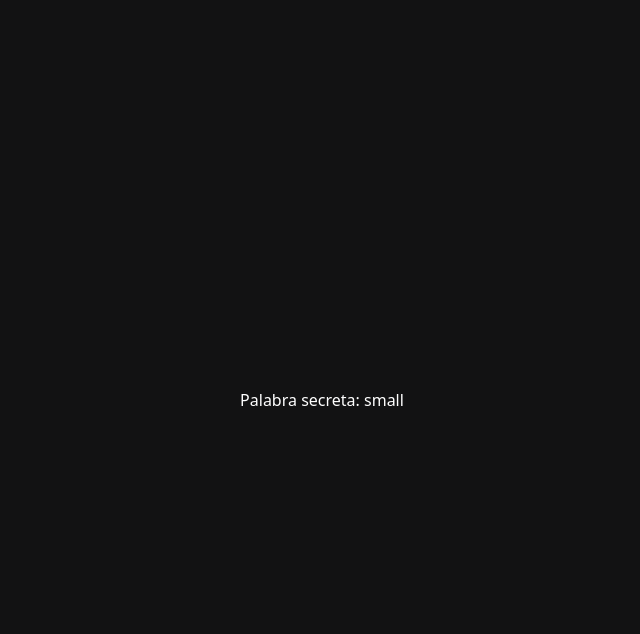
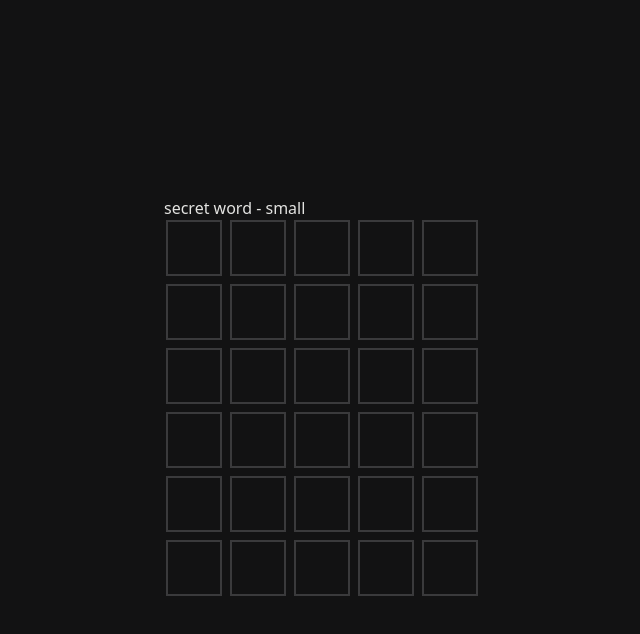
Before and after one commit to Dario-Murillo/Wordle, a Next.js app: page /game in a window 1280 px wide. Both pictures are taken after a click on the button "Normal". Shown: the top 634 px of the page, without its empty margins (318-958 px from the left). Built offline with nearby package versions, Linux system fonts and the light colour scheme.

Commit message:
add: basic grid and guess management

```diff
--- a/src/app/game/page.jsx
+++ b/src/app/game/page.jsx
@@ -1,6 +1,7 @@
 'use client';
 
 import { useEffect, useState } from 'react';
+import Wordle from '@/components/Wordle';
 
 export default function Game() {
   const [isDifficultyModalOpen, setIsDifficultyModalOpen] = useState(true);
@@ -79,9 +80,7 @@ export default function Game() {
       )}
 
       <main className="flex flex-col gap-[32px] row-start-2 items-center justify-center">
-        {secretWord && (
-          <p className="text-white">Palabra secreta: {secretWord}</p>
-        )}
+        {secretWord && <Wordle secretWord={secretWord} />}
       </main>
     </div>
   );
--- /dev/null
+++ b/src/components/Grid.jsx
@@ -0,0 +1,22 @@
+import React from 'react';
+import PropTypes from 'prop-types';
+import Row from './Row';
+
+export default function Grid({ guesses, currentGuess, turn }) {
+  return (
+    <div>
+      {guesses.map((g, i) => {
+        if (turn === i) {
+          return <Row key={i} currentGuess={currentGuess} />;
+        }
+        return <Row key={i} guess={g} />;
+      })}
+    </div>
+  );
+}
+
+Grid.propTypes = {
+  guesses: PropTypes.array.isRequired,
+  currentGuess: PropTypes.string.isRequired,
+  turn: PropTypes.number.isRequired,
+};
--- /dev/null
+++ b/src/components/Row.jsx
@@ -0,0 +1,61 @@
+import React from 'react';
+import PropTypes from 'prop-types';
+
+export default function Row({ guess, currentGuess }) {
+  if (guess) {
+    return (
+      <div className="flex justify-center gap-1 mb-2">
+        {guess.map((l, i) => {
+          let bgColor = '#3A3A3C';
+          return (
+            <div
+              key={i}
+              className={`w-12 h-12 sm:w-14 sm:h-14 flex items-center justify-center text-2xl sm:text-3xl font-bold uppercase mx-0.5 text-white border-none`}
+              style={{ backgroundColor: bgColor }}
+            >
+              {l.key}
+            </div>
+          );
+        })}
+      </div>
+    );
+  }
+
+  if (currentGuess) {
+    const letters = currentGuess.split('');
+    return (
+      <div className="flex justify-center gap-1 mb-2">
+        {letters.map((letter, i) => (
+          <div
+            key={`letter-${i}`}
+            className="w-12 h-12 sm:w-14 sm:h-14 flex items-center justify-center text-2xl sm:text-3xl font-bold uppercase mx-0.5 border-2 border-[#3A3A3C]"
+          >
+            {letter}
+          </div>
+        ))}
+        {[...Array(5 - letters.length)].map((_, i) => (
+          <div
+            key={`empty-${i}`}
+            className="w-12 h-12 sm:w-14 sm:h-14 flex items-center justify-center text-2xl sm:text-3xl font-bold uppercase mx-0.5 border-2 border-[#3A3A3C]"
+          ></div>
+        ))}
+      </div>
+    );
+  }
+
+  return (
+    <div className="flex justify-center gap-1 mb-2">
+      {[...Array(5)].map((_, i) => (
+        <div
+          key={i}
+          className="w-12 h-12 sm:w-14 sm:h-14 flex items-center justify-center text-2xl sm:text-3xl font-bold uppercase mx-0.5 border-2 border-[#3A3A3C]"
+        ></div>
+      ))}
+    </div>
+  );
+}
+
+Row.propTypes = {
+  guess: PropTypes.array.isRequired,
+  currentGuess: PropTypes.string.isRequired,
+};
--- /dev/null
+++ b/src/components/Wordle.jsx
@@ -0,0 +1,29 @@
+import React, { useEffect } from 'react';
+import PropTypes from 'prop-types';
+import useWordle from '../hooks/useWordle';
+import Grid from './Grid';
+
+export default function Wordle({ secretWord }) {
+  const { currentGuess, guesses, turn, handleKeyup } = useWordle(secretWord);
+
+  useEffect(() => {
+    window.addEventListener('keyup', handleKeyup);
+
+    return () => window.removeEventListener('keyup', handleKeyup);
+  }, [handleKeyup]);
+
+  useEffect(() => {
+    console.log(guesses, turn);
+  }, [guesses, turn]);
+
+  return (
+    <div>
+      <div>secret word - {secretWord}</div>
+      <Grid guesses={guesses} currentGuess={currentGuess} turn={turn} />
+    </div>
+  );
+}
+
+Wordle.propTypes = {
+  secretWord: PropTypes.string.isRequired,
+};
--- /dev/null
+++ b/src/hooks/useWordle.jsx
@@ -0,0 +1,55 @@
+import { useState } from 'react';
+
+const useWordle = (solution) => {
+  const [turn, setTurn] = useState(0);
+  const [currentGuess, setCurrentGuess] = useState('');
+  const [guesses, setGuesses] = useState([...Array(6)]);
+
+  const formatGuess = () => {
+    let formattedGuess = [...currentGuess].map((letter) => {
+      return { key: letter, color: 'gray' };
+    });
+
+    return formattedGuess;
+  };
+
+  const addNewGuess = (formattedGuess) => {
+    setGuesses((prevGuesses) => {
+      let newGuesses = [...prevGuesses];
+      newGuesses[turn] = formattedGuess;
+      return newGuesses;
+    });
+
+    setTurn((prevTurn) => {
+      return prevTurn + 1;
+    });
+
+    setCurrentGuess('');
+  };
+
+  const handleKeyup = ({ key }) => {
+    if (key === 'Enter') {
+      if (turn > 5) {
+        return;
+      }
+      if (currentGuess.length !== 5) {
+        return;
+      }
+      const formatted = formatGuess();
+      addNewGuess(formatted);
+    }
+    if (key === 'Backspace') {
+      setCurrentGuess((prev) => prev.slice(0, -1));
+      return;
+    }
+    if (/^[A-Za-z]$/.test(key)) {
+      if (currentGuess.length < 5) {
+        setCurrentGuess((prev) => prev + key);
+      }
+    }
+  };
+
+  return { turn, currentGuess, guesses, handleKeyup };
+};
+
+export default useWordle;
```
